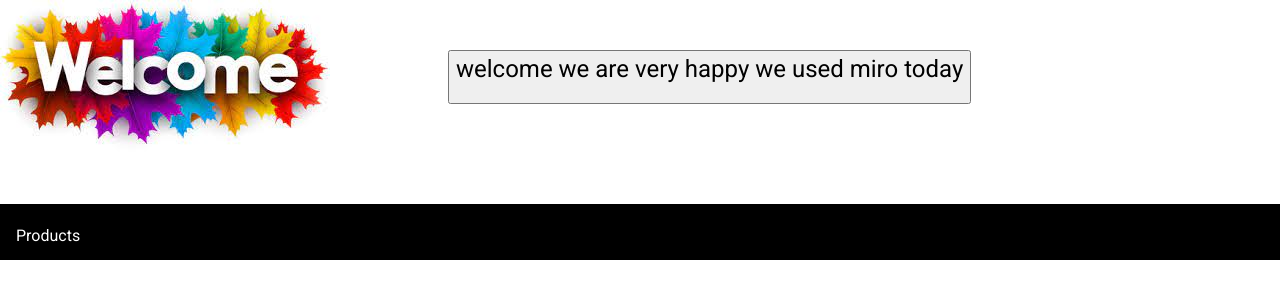
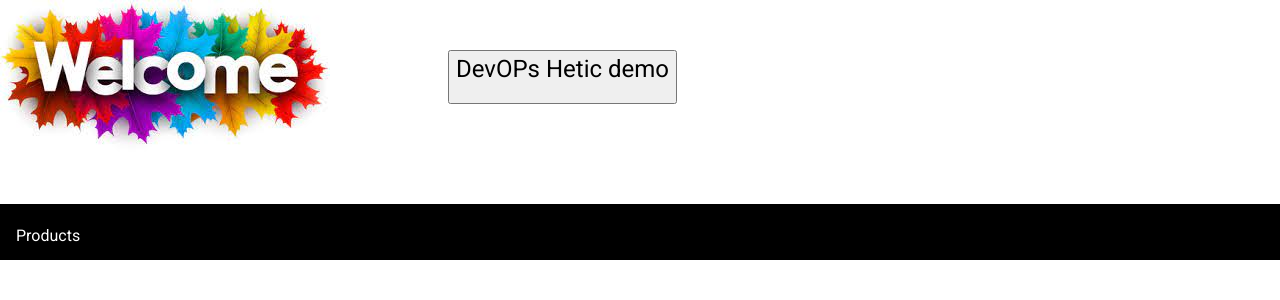
Before and after one commit to AlaAtrash/studiStore, an Angular app: page / in a window 1280 px wide. Shown: the top 300 px of the page. Built offline with nearby package versions, Linux system fonts and the light colour scheme.

Commit message:
fix button text

```diff
--- a/src/app/welcome/welcome.component.html
+++ b/src/app/welcome/welcome.component.html
@@ -3,7 +3,7 @@
         <img src="../../assets/welcome.jpeg">
     </div>
     <div class="welcomeText mat-typography">
-        <button (click)="sayHelloWorld()"> <h1> welcome we are very happy we used miro today</h1> </button>
+        <button (click)="sayHelloWorld()"> <h1> DevOPs Hetic demo</h1> </button>
     </div>
 </div>
 <div class="menu">
```
